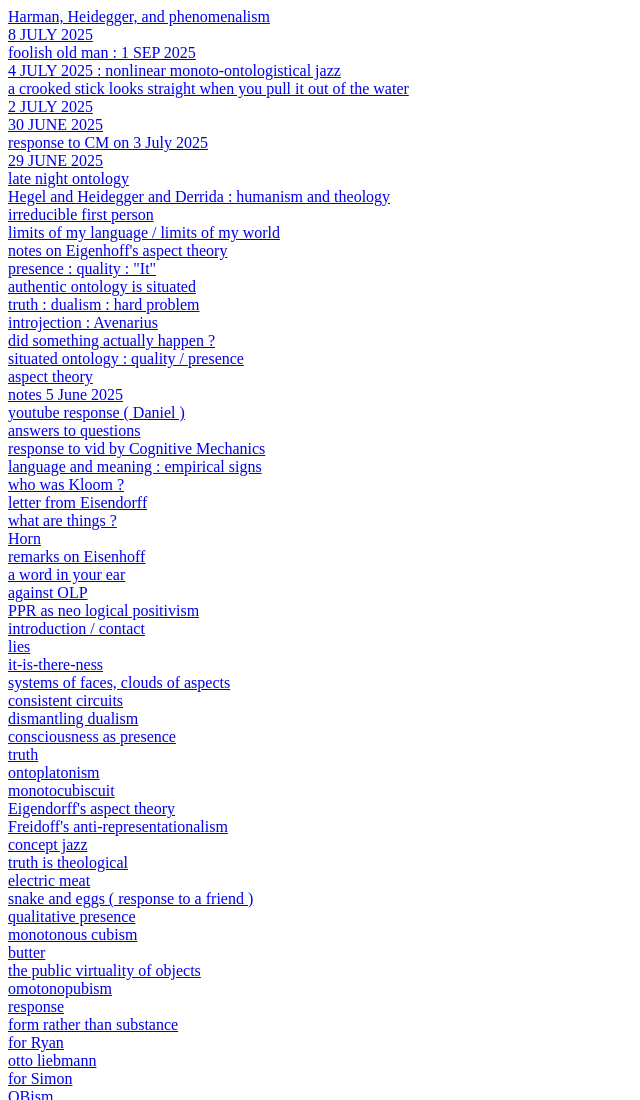
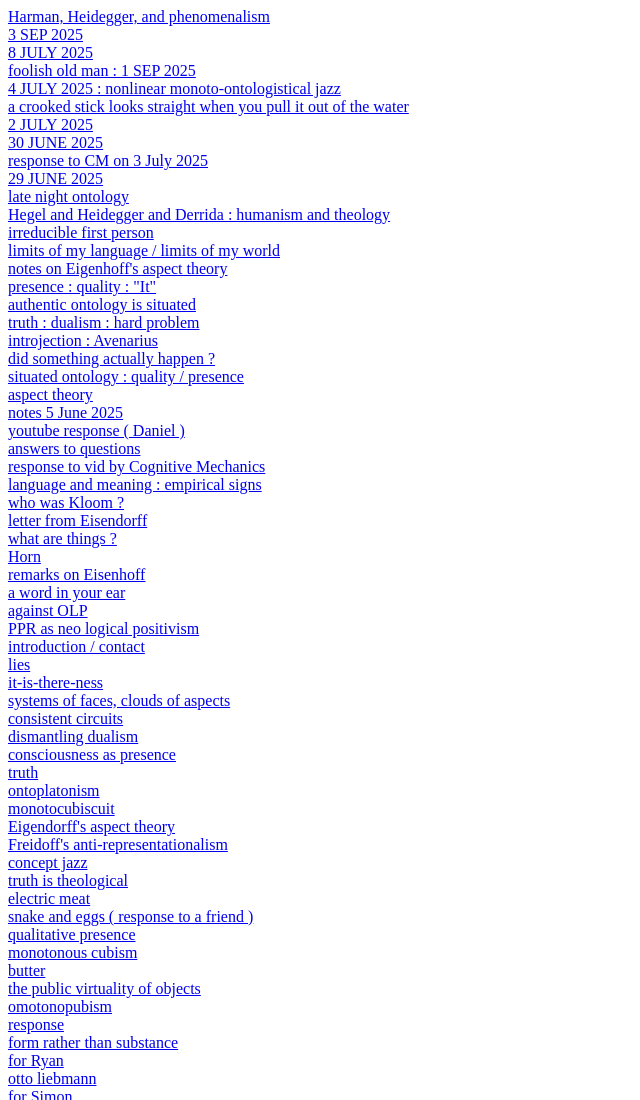
Before and after one commit to ontocubism/text, a plain HTML site: page index.html in a window 1280 px wide. Shown: the top 1100 px of the page, without its empty margins (0-640 px from the left). Drawn offline with Linux system fonts and the light colour scheme.

Commit message:
Update index.html

```diff
--- a/index.html
+++ b/index.html
@@ -1,6 +1,7 @@
 <!DOCTYPE html>
 <html>
     <a href="harman.pdf">  Harman, Heidegger, and phenomenalism </a><br>
+    <a href="3_sep_2025.pdf"> 3 SEP 2025 </a><br>
     <a href="presence_777.pdf"> 8 JULY 2025 </a><br>
     <a href="phen_sept_1.pdf"> foolish old man : 1 SEP 2025 </a><br>
     <a href="after_call.pdf"> 4 JULY 2025 : nonlinear monoto-ontologistical jazz </a><br>
```
